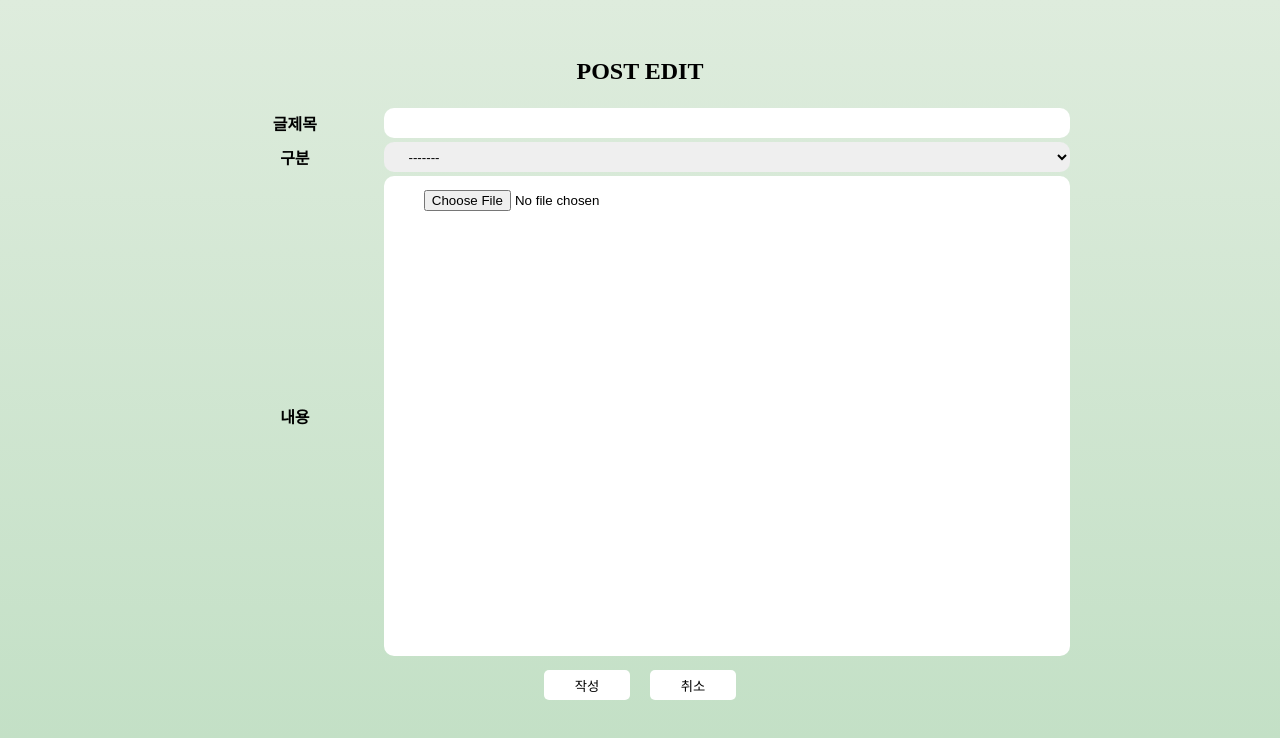
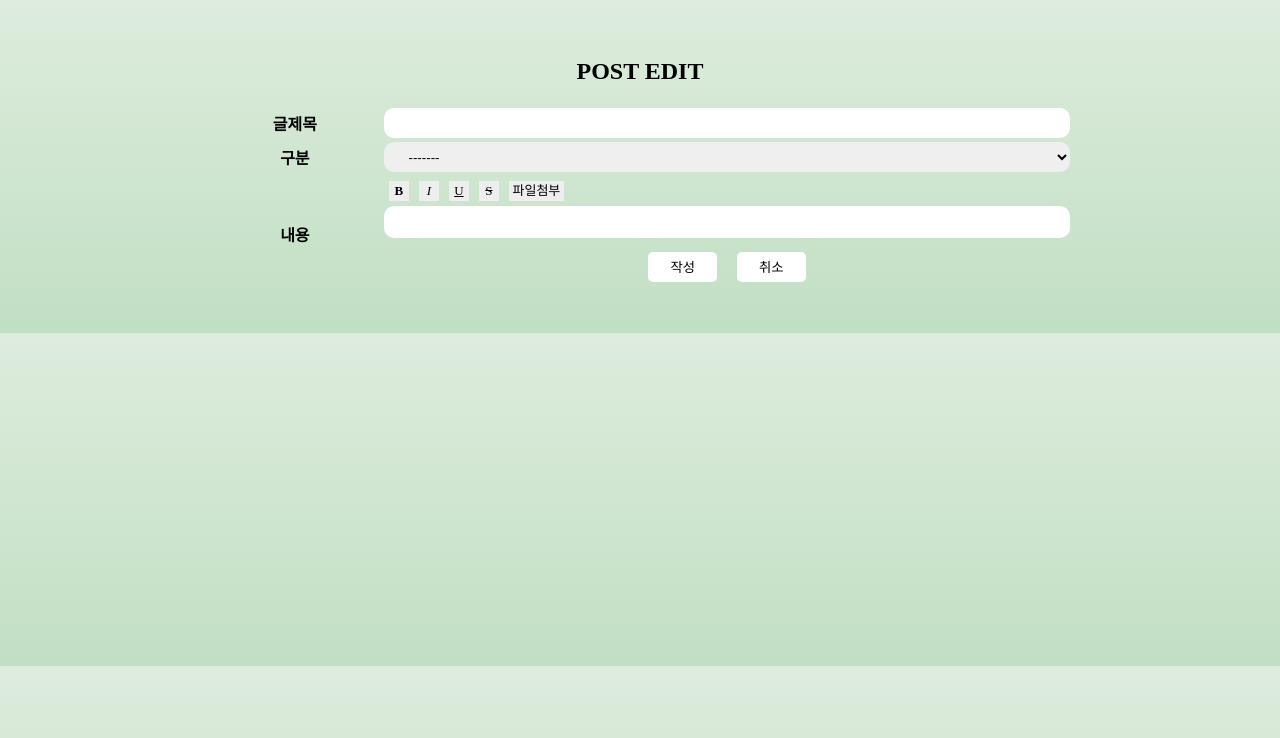
Before and after one commit to Jhyjj/MyBlog, a React (Create React App) app: page /create_post in a window 1280 px wide. Shown: the top 738 px of the page. Built offline with nearby package versions, Linux system fonts and the light colour scheme; a web font is replaced by a local one.

Commit message:
post-edit 사진첨부

```diff
--- a/package.json
+++ b/package.json
@@ -6,6 +6,7 @@
     "@testing-library/jest-dom": "^5.16.5",
     "@testing-library/react": "^13.4.0",
     "@testing-library/user-event": "^13.5.0",
+    "axios": "^0.27.2",
     "react": "^18.2.0",
     "react-dom": "^18.2.0",
     "react-router-dom": "^6.4.1",
--- a/src/App.css
+++ b/src/App.css
@@ -2,6 +2,9 @@
 
 *{
   box-sizing: border-box;
+}
+body{
+  background-image: linear-gradient(to top, #c1dfc4 0%, #deecdd 100%);
 }
 
 li{
@@ -14,7 +17,6 @@ a{
 }
 
 .App{
-  background-image: linear-gradient(to top, #c1dfc4 0%, #deecdd 100%);
   font-family:nanumsquare;
 }
 
@@ -66,7 +68,7 @@ a{
 /* 포스팅란 */
 
 #post{
-  width: 60%;
+  width: 65%;
   height: 45%;
 }
 
@@ -119,7 +121,7 @@ a{
 
 /* 방명록 */
 #visitor{
-  width: 60%;
+  width: 65%;
   height: 30%;
 }
 
@@ -140,7 +142,6 @@ a{
 /* 포스트 작성 */
 #write_post{
   width: 100%;
-  height: 100vh;
   text-align: center;
   padding: 3%;
 }
@@ -183,8 +184,19 @@ a{
   border: none;
   width: 100%;
   padding: 1% 3%;
-  height: 60vh;
   border-radius: 10px;
+  text-align: left;
+}
+
+#desc >img{
+  max-width: 100%;
+}
+
+#desc.bold{
+  font-weight: bold;
+}
+#desc.italic{
+  font-style: italic;
 }
 
 #write_post>form>table button{
@@ -196,3 +208,53 @@ a{
   background-color: #fff;
   border-radius: 5px;
 }
+
+#styles{
+  text-align: left;
+}
+
+.btns{
+  text-align: center;
+  display: inline-block;
+  margin: 5px;
+  width: 20px; height: 20px;
+  font-size: 13px;
+  line-height: 20px;
+  background-color: #eee;
+}
+
+.btns.selected{
+  background-color: darken(#eee,50%);
+}
+
+.btns:nth-child(1){
+  font-weight: bold;
+}
+
+
+.btns:nth-child(2){
+  font-style: italic;
+}
+
+
+.btns:nth-child(3){
+  text-decoration: underline;
+}
+
+.btns:nth-child(4){
+  text-decoration: line-through
+}
+
+
+.btns:last-child{
+  width: 55px;
+  position: relative;
+}
+
+#hidden-file{
+  width: 100%;
+  height: 100%;
+  position: absolute;
+  top: 0; left: 0;
+  opacity: 0;
+}
--- a/src/components/Main.js
+++ b/src/components/Main.js
@@ -7,7 +7,7 @@ import VisitorsBook from './VisitorsBook';
 const Main = () => {
     return (
         <div className='Main'>
-            <h1>My Blog</h1>
+            <h1>공부를 합시다👩‍💻</h1>
         <MyProfile/>
         <Post/>
         <Widget/>
--- a/src/components/Posting/PostList.js
+++ b/src/components/Posting/PostList.js
@@ -3,7 +3,7 @@ import React from 'react';
 const PostList = () => {
     return (
         <div>
-            <h2>POST</h2>
+            <h2>POST리스트</h2>
         </div>
     );
 };
--- a/src/components/Posting/Write_Post.js
+++ b/src/components/Posting/Write_Post.js
@@ -1,29 +1,114 @@
-import React from 'react';
+import React, { useEffect, useRef, useState } from 'react';
+import axios from 'axios';
+import { API_URL } from '../../config/contansts';
+
 
 const Write_Post = () => {
 
+    const editor = document.querySelector('#desc');
+    const edit = useRef();
+    const current = edit.current;
+
+    const [formData, setFormData] = useState({
+        title:"",
+        part:"",
+        desc:"",
+        img:""
+    })
+
     const onChange = (e)=>{
-        console.log(e.target.value);
+        const {name, value} = e.target;
+        setFormData({
+            ...formData,
+            [name]: value
+        })
     }
 
-    const onChange2 = (e)=>{
+    const selectImg = (e)=>{
         console.log(e);
     }
+
+    //이미지 삽입
+    const inputImg = (e)=>{
+        console.log("이미지 선택창 팝업");
+        const {name} = e.target;
+        const img = new FormData();
+        console.log(img);
+        if(e.target.files.length>=1){
+            for(let key in e.target.files){
+                img.append(name,e.target.files[key])
+            }
+        }
+        axios.post(`${API_URL}/upload`,img,{
+            Headers:{'content-type':'multipart/form-data'}
+        })
+        .then(res=>{
+            console.log(res.data)
+        })
+
+
+        //선택한 이미지를 서버로 보내주기!
+        //그리고 경로를 다시 받아서 img.src에 담아주기
+        const imgEl = document.createElement("img");
+        imgEl.src = "https://img1.daumcdn.net/thumb/R1280x0.fjpg/?fname=http://t1.daumcdn.net/brunch/service/user/32E9/image/BA2Qyx3O2oTyEOsXe2ZtE8cRqGk.JPG";
+        imgEl.alt="";
+        edit.current.append(imgEl);
+    }
+
+    console.log(formData);
+
+    //에디터 스타일 상테관리
+    const [style, setStyle] = useState("");
+
+    //btns를 눌렀을때 스타일을 적용시켜주는 함수 => clipboard API 사용하기
+    const onStyleChange = async (e)=>{
+        e.target.classList.toggle('seleted');
+        if(style===e.target.innerHTML){
+            setStyle("");
+            console.log(`스타일 초기화 ${style}`);
+        }else{
+            setStyle(e.target.innerHTML);
+        }
+
+    }
+
+    useEffect(()=>{
+        if(style==="B"){
+             current.classList.toggle("bold");
+        }else if(style==="I"){
+            current.classList.toggle("italic");
+        }
+    },[style])
+
+    const onChangeContent = async ()=>{
+        console.log(edit.current.innerHTML);
+        // const descContent = await navigator.clipboard.write(edit.current);
+        // console.log(descContent);
+        setFormData({
+            ...formData,
+            desc:edit.current.innerHTML
+        })
+    }
+
+    const onSubmit = (e)=>{
+        e.preventDefault();
+        console.log(formData);
+        }
 
     return (
         <div id="write_post">
             <h2>POST EDIT</h2>
-            <form>
+            <form onSubmit={onSubmit}>
                 <table>
                     <tr>
                         <th>글제목</th>
-                        <td><input type="text" onChange={onChange}/></td>
+                        <td><input type="text" onChange={onChange} name="title"/></td>
                     </tr>
 
                     <tr>
                         <th>구분</th>
                         <td>
-                            <select onChange={onChange}>
+                            <select onChange={onChange} name="part">
                                 <option>-------</option>
                                 <option>일상</option>
                                 <option>공지사항</option>
@@ -35,10 +120,18 @@ const Write_Post = () => {
                     </tr>
 
                     <tr>
-                        <th>내용</th>
+                        <th rowSpan={2}>내용</th>
                         <td>
-                            <div id="desc" contentEditable="true">
-                                <span><input type="file"/></span>
+                            <div id="styles">
+                                <span className='btns' onClick={onStyleChange}>B</span>
+                                <span className='btns' onClick={onStyleChange}>I</span>
+                                <span className='btns' onClick={onStyleChange}>U</span>
+                                <span className='btns' onClick={onStyleChange}>S</span>
+                                <span className='btns' onClick={inputImg}>파일첨부
+                                <input type="file" id="hidden-file" onChange={selectImg}/>
+                                </span>
+                            </div>
+                            <div id="desc" contentEditable="true" draggable="true" ref={edit} onInput={onChangeContent}>
                             </div>
                         </td>
                     </tr>
--- /dev/null
+++ b/src/config/contansts.js
@@ -0,0 +1 @@
+export const API_URL = "http://localhost:3001"
```
Also changed, not shown: 1 other file (tests, documents, lock files or other folders).
